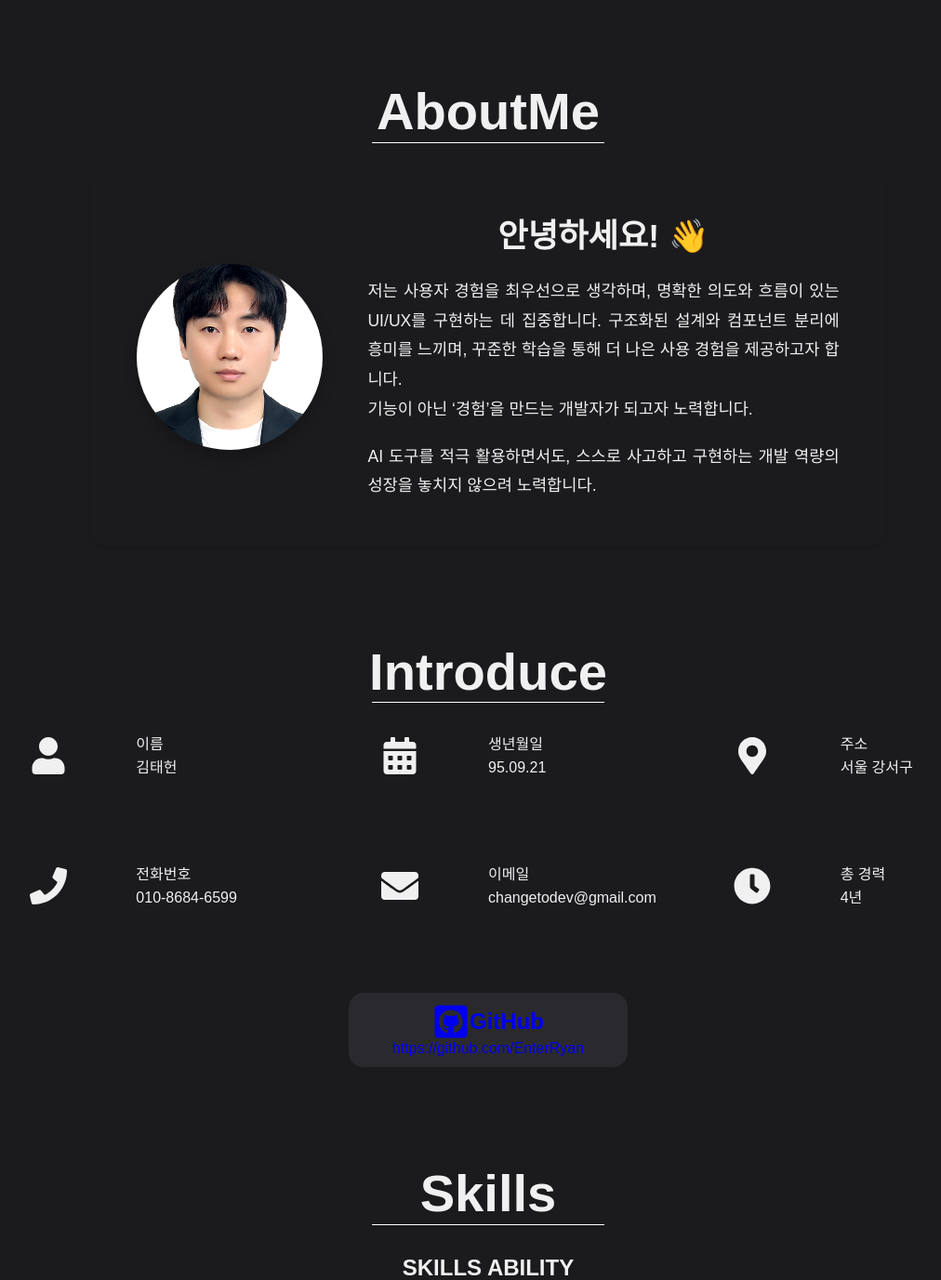
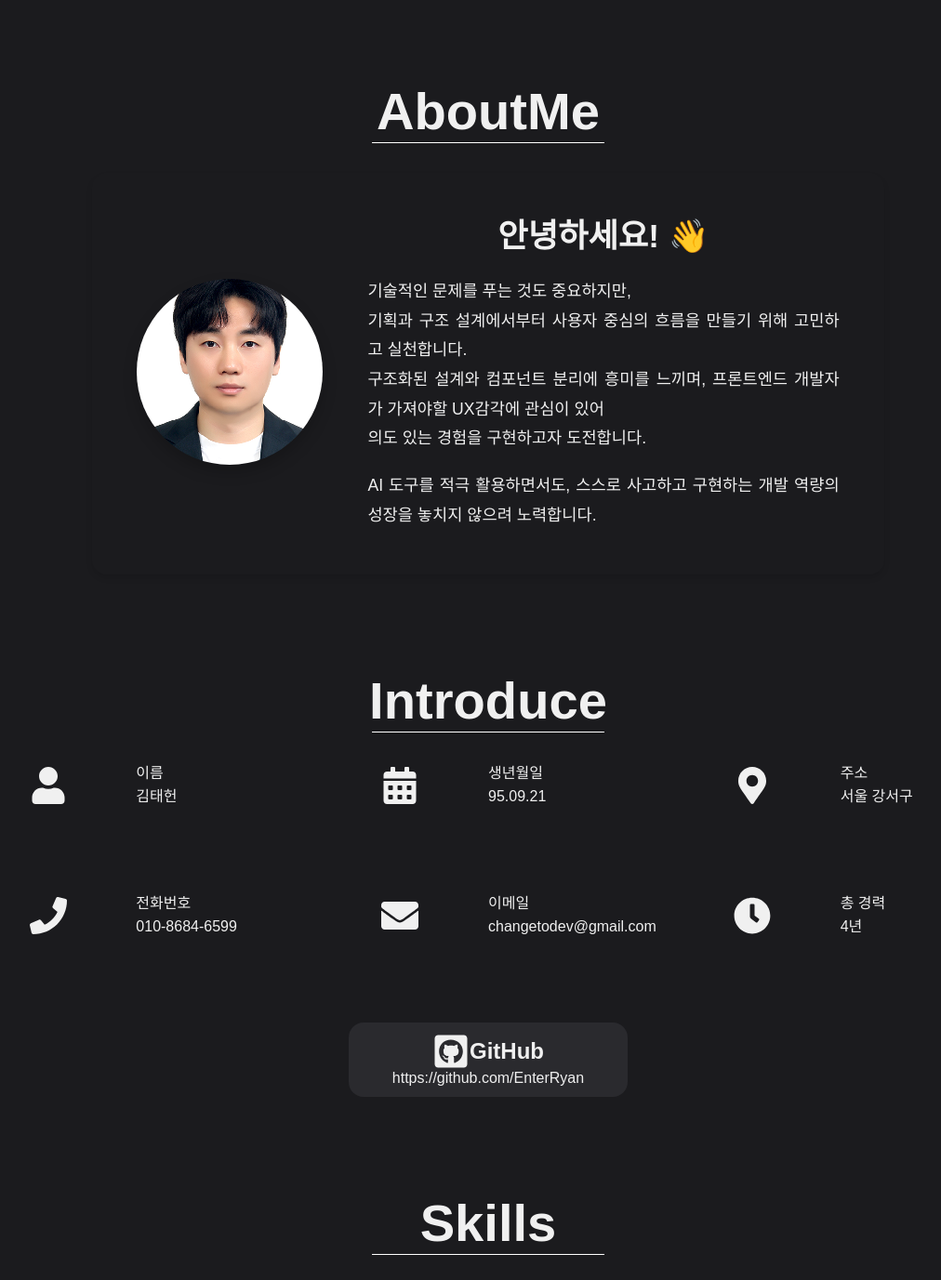
Before and after one commit to kimtaehun-dev/tagDev, a React (Vite) app: page / in a window 1280 px wide. Shown: the part 848-2225 px from the top of the page at 93% size, without its empty margins (115-1127 px from the left). Built offline with nearby package versions, Linux system fonts and the light colour scheme; a web font is replaced by a local one.

Commit message:
깃허브 링크 수정 및 인사문구 수정

```diff
--- a/src/components/molecules/introduceText/introduce-text.css
+++ b/src/components/molecules/introduceText/introduce-text.css
@@ -9,7 +9,6 @@
   grid-template-areas:
   "avatar title"
   "avatar text";
-
 }
 
 .profile-avatar{
--- a/src/components/organisms/article/aboutme/AboutMe.tsx
+++ b/src/components/organisms/article/aboutme/AboutMe.tsx
@@ -18,9 +18,10 @@ export default function AboutMe(){
             <h3 className='greeting-title'>안녕하세요! 👋</h3>
             <div className='greeting-content'>
               <p>
-              저는 사용자 경험을 최우선으로 생각하며, 명확한 의도와 흐름이 있는 UI/UX를 구현하는 데 집중합니다.
-              구조화된 설계와 컴포넌트 분리에 흥미를 느끼며, 꾸준한 학습을 통해 더 나은 사용 경험을 제공하고자 합니다.<br/>
-              기능이 아닌 ‘경험’을 만드는 개발자가 되고자 노력합니다.
+              기술적인 문제를 푸는 것도 중요하지만,<br/>
+              기획과 구조 설계에서부터 사용자 중심의 흐름을 만들기 위해 고민하고 실천합니다.<br/>
+              구조화된 설계와 컴포넌트 분리에 흥미를 느끼며, 프론트엔드 개발자가 가져야할 UX감각에 관심이 있어 <br/>
+              의도 있는 경험을 구현하고자 도전합니다.
               </p>
               <p>
                 AI 도구를 적극 활용하면서도, 스스로 사고하고 구현하는 개발 역량의 성장을 놓치지 않으려 노력합니다.
--- a/src/components/organisms/article/introduce/Introduce.css
+++ b/src/components/organisms/article/introduce/Introduce.css
@@ -40,17 +40,21 @@
 .github-tittle{
   display: flex;
   align-items: center;
+  justify-content: center;
 }
 
 .git-url{
   text-decoration: none;
   margin: auto;
+  color: var(--font-color) !important;
 }
 
-.git-url:visited{
-  color: inherit;
+.git-url:link,
+.git-url:visited,
+.git-url:hover,
+.git-url:active {
+  color: var(--font-color) !important;
 }
-
 
 @media (max-width:768px){
   .github-area{
--- a/src/components/organisms/article/introduce/Introduce.tsx
+++ b/src/components/organisms/article/introduce/Introduce.tsx
@@ -39,8 +39,8 @@ export default function Introduce(){
             <IntroItemCard key={index} icon={iconMap[item.icon]} tittle={item.CardTittle} value={item.CardValue}/>
           ))}
         </div>
+          <div className='github-area'>
             <a className="git-url"href="https://github.com/EnterRyan" target="_blank" >
-            <div className='github-area'>
             <div className='github-tittle'>
               <FaGithubSquare size={40}/>
               <h2>GitHub</h2>
@@ -48,8 +48,8 @@ export default function Introduce(){
             <div className='github-url'>
               <p>https://github.com/EnterRyan</p>
             </div>
+            </a>
           </div>
-          </a>
           {/* <IntroduceText/> */}
       </div>
     </article>
```
Lines whose indentation alone changed are shown as unchanged.
